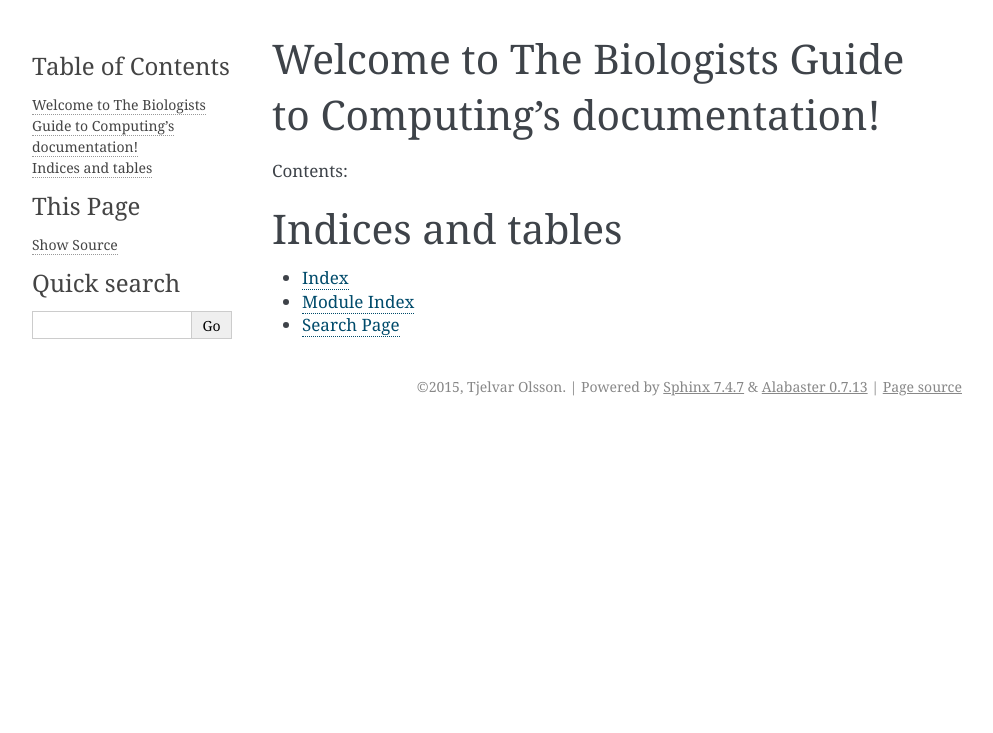
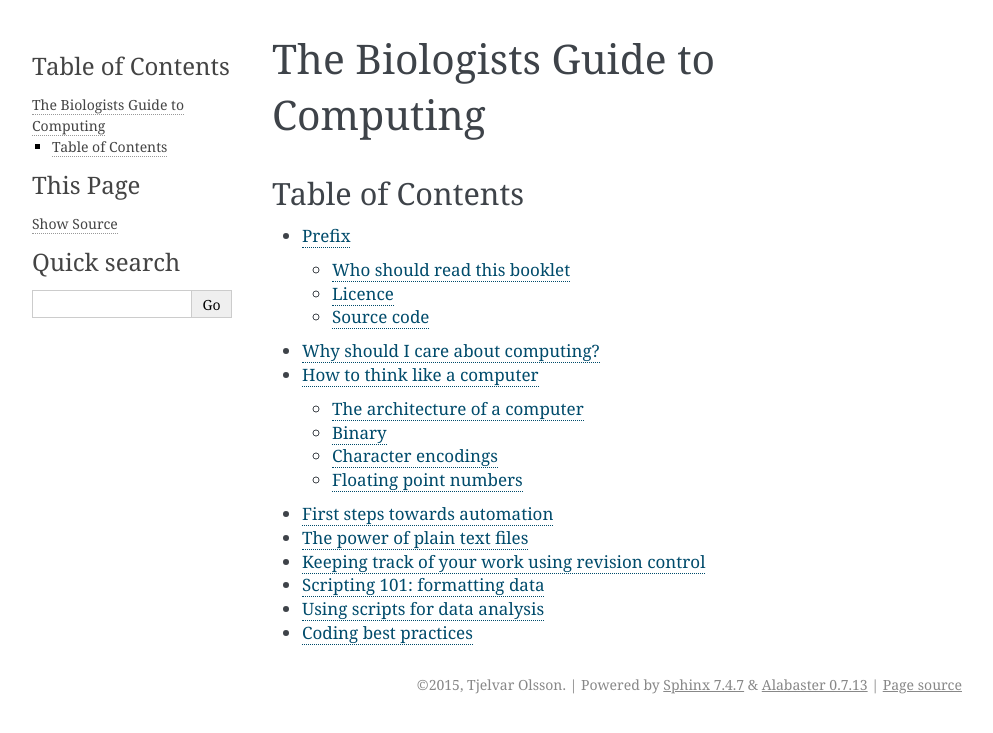
Before and after one commit to tjelvar-olsson/biologists-guide-to-computing, a Sphinx documentation site: the page built from source/index.rst, in a window 1280 px wide. Shown: the top 733 px of the page, without its empty margins (148-1141 px from the left). Built offline with Sphinx 7.4.7, drawn with Linux system fonts in a browser that asks for light colours.

Commit message:
Added booklet headers.

```diff
--- /dev/null
+++ b/source/coding-best-practices.rst
@@ -0,0 +1,2 @@
+Coding best practices
+=====================
--- /dev/null
+++ b/source/first-steps-towards-automation.rst
@@ -0,0 +1,4 @@
+First steps towards automation
+==============================
+
+- using the command line
--- /dev/null
+++ b/source/how-to-think-like-a-computer.rst
@@ -0,0 +1,14 @@
+How to think like a computer
+============================
+
+The architecture of a computer
+------------------------------
+
+Binary
+------
+
+Character encodings
+-------------------
+
+Floating point numbers
+----------------------
--- a/source/index.rst
+++ b/source/index.rst
@@ -1,21 +1,18 @@
-.. The Biologists Guide to Computing documentation master file, created by
-   sphinx-quickstart on Sun Oct 11 03:59:07 2015.
-   You can adapt this file completely to your liking, but it should at least
-   contain the root `toctree` directive.
+The Biologists Guide to Computing
+=================================
 
-Welcome to The Biologists Guide to Computing's documentation!
-=============================================================
-
-Contents:
+Table of Contents
+-----------------
 
 .. toctree::
    :maxdepth: 2
 
-
-
-Indices and tables
-==================
-
-* :ref:`genindex`
-* :ref:`modindex`
-* :ref:`search`
+   prefix
+   why-should-i-care-about-computing
+   how-to-think-like-a-computer
+   first-steps-towards-automation
+   the-power-of-plain-text-files
+   keeping-track-of-your-work-using-revision-control
+   scripting-101-formatting-data
+   using-scripts-for-data-analysis
+   coding-best-practices
--- /dev/null
+++ b/source/keeping-track-of-your-work-using-revision-control.rst
@@ -0,0 +1,2 @@
+Keeping track of your work using revision control
+=================================================
--- /dev/null
+++ b/source/prefix.rst
@@ -0,0 +1,30 @@
+Prefix
+======
+
+Who should read this booklet
+----------------------------
+
+This booklet is intended for biologists that want to learn more about
+computing.  It provides an introduction to some fundamental aspects of
+computing required for learning scripting and programming. Furthermore, it
+introduces some best practices for organising your work.
+
+Some chapters will make use of the command line. This material is relevant for
+both Mac and Linux users, less so for people working on Windows. If you use
+Windows you can access a Linux distribution such as `Ubuntu
+<http://www.ubuntu.com/>`_ from within your Windows machine using a hypervisor
+such as `VirtualBox <https://www.virtualbox.org/>`_.
+
+Licence
+-------
+
+This work uses the `Creative Commons (CC0 1.0)
+<http://creativecommons.org/publicdomain/zero/1.0/>`_ licence.  So you can
+copy, modify, distribute and perform the work, even for commercial purposes,
+all without asking permission.
+
+Source code
+-----------
+
+The `source <https://github.com/tjelvar-olsson/biologists-guide-to-computing>`_
+for this booklet is hosted on `GitHub <https://github.com/>`_.
--- /dev/null
+++ b/source/scripting-101-formatting-data.rst
@@ -0,0 +1,2 @@
+Scripting 101: formatting data
+==============================
--- /dev/null
+++ b/source/the-power-of-plain-text-files.rst
@@ -0,0 +1,2 @@
+The power of plain text files
+=============================
--- /dev/null
+++ b/source/using-scripts-for-data-analysis.rst
@@ -0,0 +1,2 @@
+Using scripts for data analysis
+===============================
--- /dev/null
+++ b/source/why-should-i-care-about-computing.rst
@@ -0,0 +1,6 @@
+Why should I care about computing?
+==================================
+
+- biology is becoming data driven
+- computers can be powerful allies
+- automating repetitive tasks
```
